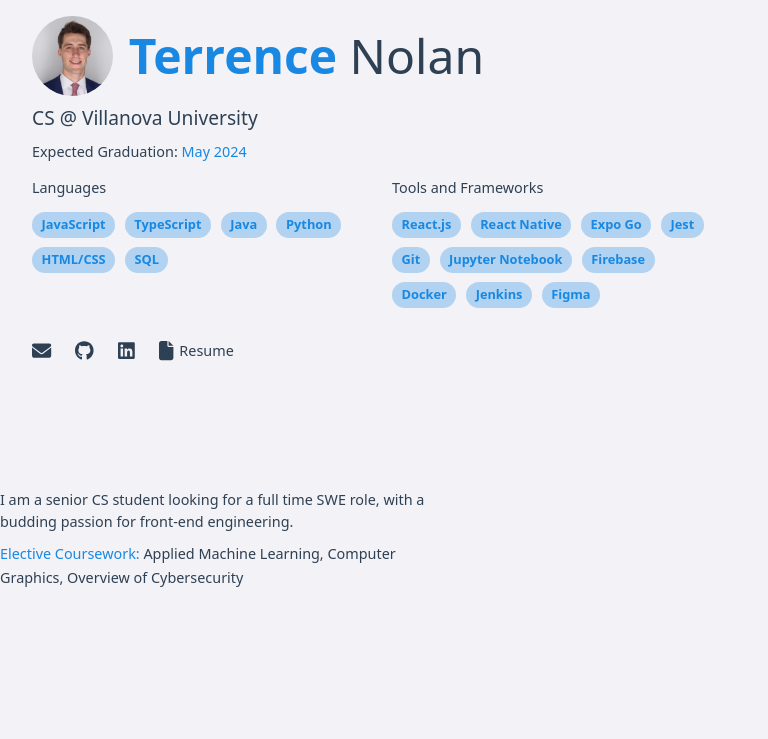
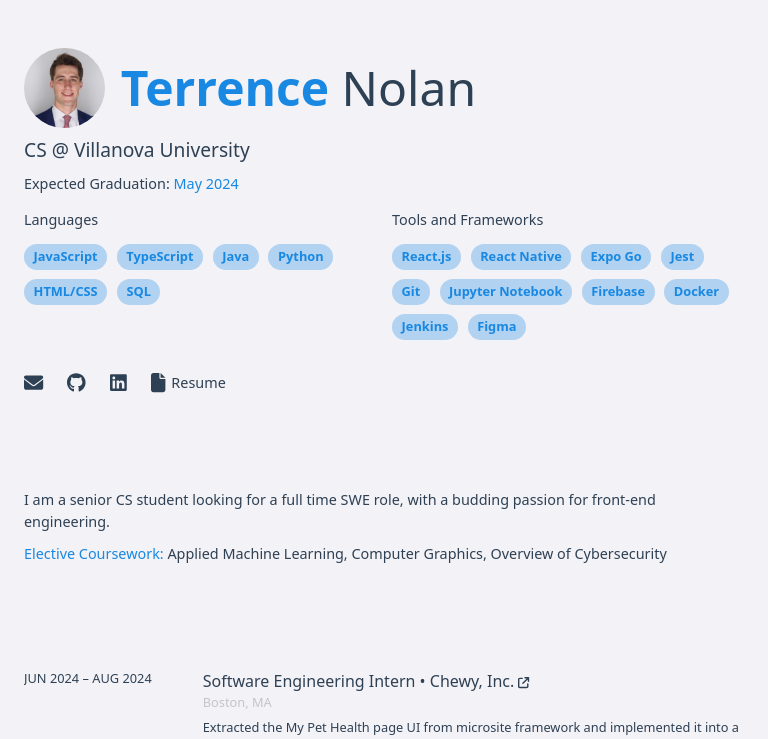
Before and after one commit to terrence-nolan/terrence-nolan, a React (Create React App) app: page / in a window 768 px wide. Shown: the top 739 px of the page. Built offline with nearby package versions, Linux system fonts and the light colour scheme.

Commit message:
fix bio section for tablet

```diff
--- a/src/pages/AboutPage/AboutPage.module.css
+++ b/src/pages/AboutPage/AboutPage.module.css
@@ -43,8 +43,19 @@
 }
 
 @media (min-width: 481px) and (max-width: 1023px) {
+    .mainContainer {
+        justify-content: flex-start;
+        gap: 0;
+        padding: 3rem 1.5rem;
+    }
+
     .aboutContainer {
-        padding: 1rem 2rem;
+        padding: 0;
+        width: 100%;
+    }
+
+    .pagesContainer {
+        padding: 6rem 0 0 0;
         width: 100%;
     }
 }
--- a/src/pages/BioSection/BioSection.module.css
+++ b/src/pages/BioSection/BioSection.module.css
@@ -17,3 +17,9 @@
         margin-bottom: 4rem;
     }
 }
+
+@media (min-width: 481px) and (max-width: 1084px) {
+    .bioContainer {
+        margin-bottom: 4rem;
+    }
+}
```
